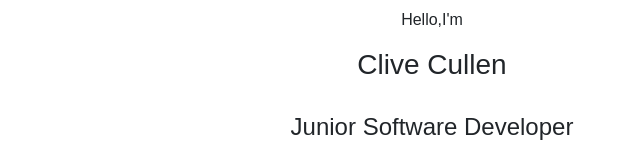
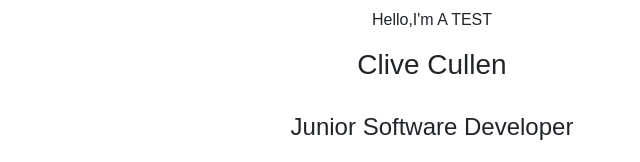
Before and after one commit to CliveCullen/simple-website, a plain HTML site: page index.html in a window 1280 px wide. Shown: the part 560-722 px from the top of the page, 208-848 px from the left. Drawn offline with nearby package versions, Linux system fonts and the light colour scheme.

Commit message:
testing status

```diff
--- a/index.html
+++ b/index.html
@@ -48,7 +48,7 @@
 
       <section class="decription">
         <p>
-          Hello,I'm<br>
+          Hello,I'm A TEST <br>
         <h3>Clive Cullen</h3><br>
         <h4>Junior Software Developer</h4>
         </p>
```
